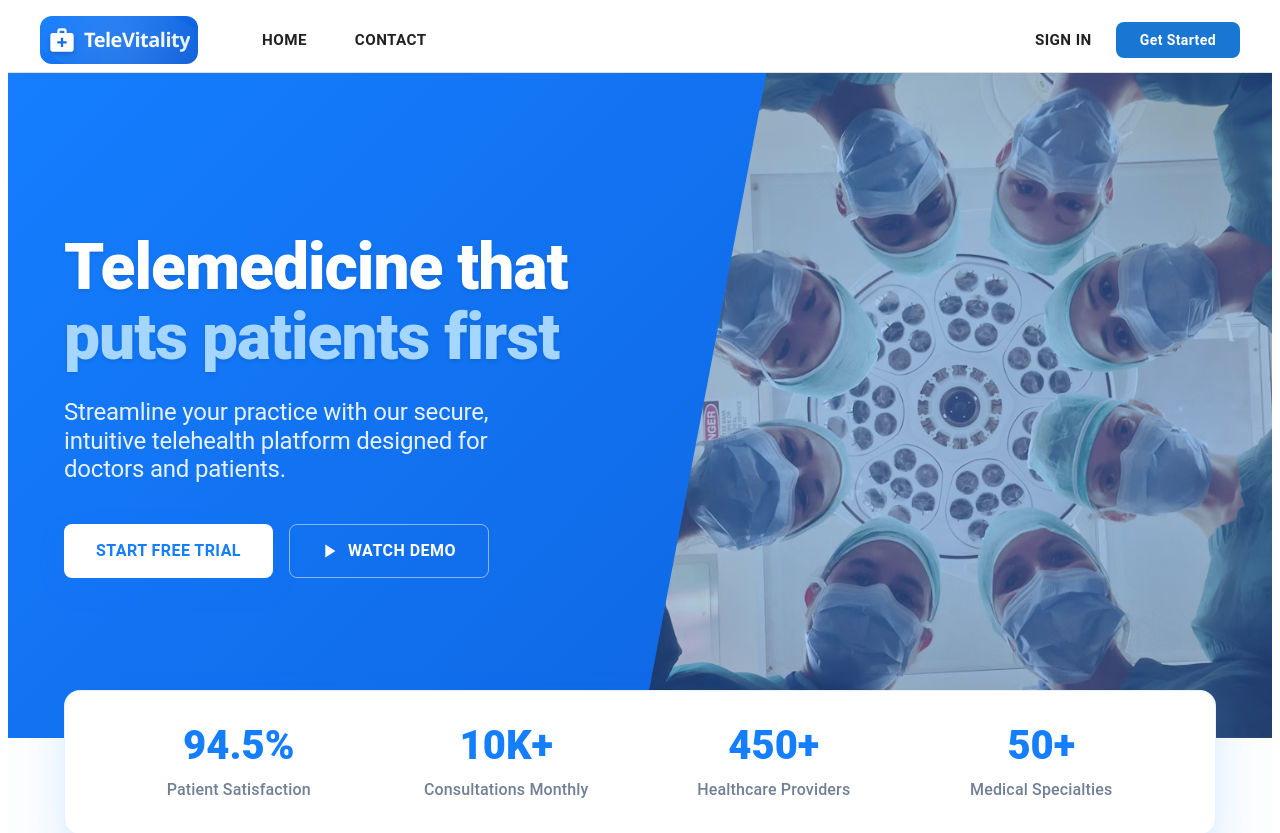
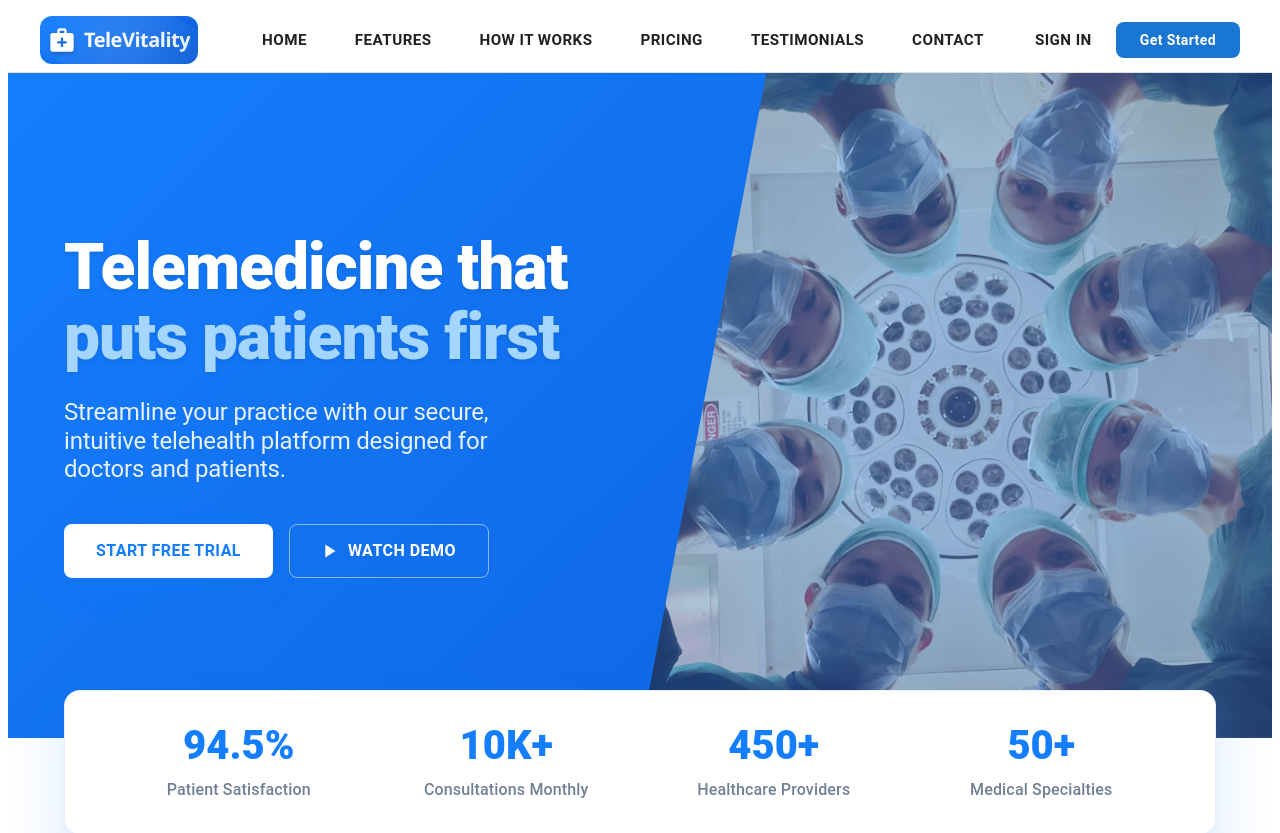
Before and after one commit to Aryaan03/TeleVitality_Connect, a React (Vite) app in the folder frontend/: page / in a window 1280 px wide. Shown: the top 833 px of the page. Built offline with nearby package versions, Linux system fonts and the light colour scheme.

Commit message:
Updated Navigation UI

```diff
--- a/frontend/src/components/Navigation.jsx
+++ b/frontend/src/components/Navigation.jsx
@@ -146,6 +146,17 @@ export default function Navigation({ onLoginClick, onRegisterClick }) {
     handleProfileMenuClose();
   };
 
+  const scrollToSection = (sectionId) => {
+    const element = document.getElementById(sectionId);
+    if (element) {
+      window.scrollTo({
+        top: element.offsetTop - 100,
+        behavior: 'smooth'
+      });
+    }
+    handleMobileMenuClose();
+  };
+
   return (
     <Box sx={{ flexGrow: 1, fontFamily: "'Segoe UI', Roboto, Helvetica, Arial, sans-serif" }}>
       <AppBar
@@ -192,10 +203,10 @@ export default function Navigation({ onLoginClick, onRegisterClick }) {
               gap: 2,
               alignItems: 'center'
             }}>
-              {!isLoggedIn && (
+              {!isLoggedIn ? (
+                <>
                   <Button
-                  component={Link}
-                  to="/"
+                    onClick={() => scrollToSection('top')}
                     sx={{
                       color: 'text.primary',
                       fontWeight: 600,
@@ -209,9 +220,85 @@ export default function Navigation({ onLoginClick, onRegisterClick }) {
                   >
                     Home
                   </Button>
-              )}
-
-              {isLoggedIn && (
+                  <Button
+                    onClick={() => scrollToSection('features')}
+                    sx={{
+                      color: 'text.primary',
+                      fontWeight: 600,
+                      fontSize: '0.95rem',
+                      px: 2,
+                      '&:hover': {
+                        color: 'primary.main',
+                        backgroundColor: 'rgba(20, 126, 255, 0.05)'
+                      }
+                    }}
+                  >
+                    Features
+                  </Button>
+                  <Button
+                    onClick={() => scrollToSection('process')}
+                    sx={{
+                      color: 'text.primary',
+                      fontWeight: 600,
+                      fontSize: '0.95rem',
+                      px: 2,
+                      '&:hover': {
+                        color: 'primary.main',
+                        backgroundColor: 'rgba(20, 126, 255, 0.05)'
+                      }
+                    }}
+                  >
+                    How It Works
+                  </Button>
+                  <Button
+                    onClick={() => scrollToSection('pricing')}
+                    sx={{
+                      color: 'text.primary',
+                      fontWeight: 600,
+                      fontSize: '0.95rem',
+                      px: 2,
+                      '&:hover': {
+                        color: 'primary.main',
+                        backgroundColor: 'rgba(20, 126, 255, 0.05)'
+                      }
+                    }}
+                  >
+                    Pricing
+                  </Button>
+                  <Button
+                    onClick={() => scrollToSection('testimonials')}
+                    sx={{
+                      color: 'text.primary',
+                      fontWeight: 600,
+                      fontSize: '0.95rem',
+                      px: 2,
+                      '&:hover': {
+                        color: 'primary.main',
+                        backgroundColor: 'rgba(20, 126, 255, 0.05)'
+                      }
+                    }}
+                  >
+                    Testimonials
+                  </Button>
+                  <Button
+                    component={Link}
+                    to="/contact"
+                    sx={{
+                      color: 'text.primary',
+                      fontWeight: 600,
+                      fontSize: '0.95rem',
+                      px: 2,
+                      '&:hover': {
+                        color: 'primary.main',
+                        backgroundColor: 'rgba(20, 126, 255, 0.05)'
+                      }
+                    }}
+                  >
+                    Contact
+                  </Button>
+                </>
+              ) : (
+                <>
                   <Button
                     component={Link}
                     to={role === "doctor" ? "/doctor-appointments" : "/appointments"}
@@ -228,8 +315,6 @@ export default function Navigation({ onLoginClick, onRegisterClick }) {
                   >
                     Appointments
                   </Button>
-              )}
-
                   <Button
                     component={Link}
                     to="/contact"
@@ -246,6 +331,8 @@ export default function Navigation({ onLoginClick, onRegisterClick }) {
                   >
                     Contact
                   </Button>
+                </>
+              )}
             </Box>
 
             {/* Right-side Actions */}
@@ -383,17 +470,33 @@ export default function Navigation({ onLoginClick, onRegisterClick }) {
           }
         }}
       >
-        {!isLoggedIn && (
+        {!isLoggedIn ? (
+          <>
+            <MenuItem onClick={() => scrollToSection('top')}>
+              <Home sx={{ mr: 1.5 }} /> Home
+            </MenuItem>
+            <MenuItem onClick={() => scrollToSection('features')}>
+              Features
+            </MenuItem>
+            <MenuItem onClick={() => scrollToSection('process')}>
+              How It Works
+            </MenuItem>
+            <MenuItem onClick={() => scrollToSection('pricing')}>
+              Pricing
+            </MenuItem>
+            <MenuItem onClick={() => scrollToSection('testimonials')}>
+              Testimonials
+            </MenuItem>
             <MenuItem
               component={Link}
-            to="/"
+              to="/contact"
               onClick={handleMobileMenuClose}
             >
-            <Home sx={{ mr: 1.5 }} /> Home
+              <ContactMail sx={{ mr: 1.5 }} /> Contact
             </MenuItem>
-        )}
-
-        {isLoggedIn && (
+          </>
+        ) : (
+          <>
             <MenuItem
               component={Link}
               to={role === "doctor" ? "/doctor-appointments" : "/appointments"}
@@ -401,8 +504,6 @@ export default function Navigation({ onLoginClick, onRegisterClick }) {
             >
               <CalendarToday sx={{ mr: 1.5 }} /> Appointments
             </MenuItem>
-        )}
-
             <MenuItem
               component={Link}
               to="/contact"
@@ -410,6 +511,8 @@ export default function Navigation({ onLoginClick, onRegisterClick }) {
             >
               <ContactMail sx={{ mr: 1.5 }} /> Contact
             </MenuItem>
+          </>
+        )}
 
         {!isLoggedIn && (
           <>
@@ -438,7 +541,7 @@ export default function Navigation({ onLoginClick, onRegisterClick }) {
         )}
       </Menu>
 
-      {/* Add Notification Menu */}
+      {/* Notification Menu */}
       <Menu
         anchorEl={notificationMenuAnchor}
         open={Boolean(notificationMenuAnchor)}
--- a/frontend/src/pages/HomePage.jsx
+++ b/frontend/src/pages/HomePage.jsx
@@ -1,4 +1,4 @@
-import React from 'react';
+import React, { useRef } from 'react';
 import {
   Button, Container, Typography, Box, Grid, Card, CardContent, TextField,
   Avatar, List, ListItem, ListItemText, Stack, IconButton, Divider,
@@ -42,6 +42,20 @@ const gradientBackground = keyframes`
 `;
 
 export default function HomePage({ onGetStartedClick, onLoginClick }) {
+  // Create refs for each section
+  const topRef = useRef(null);
+  const featuresRef = useRef(null);
+  const processRef = useRef(null);
+  const pricingRef = useRef(null);
+  const testimonialsRef = useRef(null);
+
+  const scrollToRef = (ref) => {
+    window.scrollTo({
+      top: ref.current.offsetTop - 100,
+      behavior: 'smooth'
+    });
+  };
+
   // Testimonials data with updated ratings
   const testimonials = [
     {
@@ -164,7 +178,7 @@ export default function HomePage({ onGetStartedClick, onLoginClick }) {
       overflowX: 'hidden'
     }}>
       {/* Hero Section */}
-      <Box sx={{
+      <Box ref={topRef} id="top" sx={{
         position: 'relative',
         background: 'linear-gradient(135deg, #147EFF 0%, #0E5FD9 100%)',
         color: 'white',
@@ -305,7 +319,7 @@ export default function HomePage({ onGetStartedClick, onLoginClick }) {
       </Container>
 
       {/* Why Choose Us Section */}
-      <Box id="features" sx={{ py: 12 }}>
+      <Box ref={featuresRef} id="features" sx={{ py: 12 }}>
         <Container maxWidth="lg">
           <Box sx={{ textAlign: 'center', mb: 10 }}>
             <Typography
@@ -346,7 +360,7 @@ export default function HomePage({ onGetStartedClick, onLoginClick }) {
             {features.map((feature, index) => (
               <Grid item xs={12} sm={6} md={4} key={index}>
                 <Card
-                  data-testid="feature-card" // Added test ID
+                  data-testid="feature-card"
                   sx={{
                     height: '70%',
                     p: 4,
@@ -390,7 +404,7 @@ export default function HomePage({ onGetStartedClick, onLoginClick }) {
       </Box>
 
       {/* How It Works */}
-      <Box sx={{ py: 12, bgcolor: '#F7FAFF', position: 'relative' }}>
+      <Box ref={processRef} id="process" sx={{ py: 12, bgcolor: '#F7FAFF', position: 'relative' }}>
         <Box
           sx={{
             position: 'absolute',
@@ -532,7 +546,7 @@ export default function HomePage({ onGetStartedClick, onLoginClick }) {
       </Box>
 
       {/* Pricing Section */}
-      <Box id="pricing" sx={{ py: 12, bgcolor: '#F7FAFF', position: 'relative' }}>
+      <Box ref={pricingRef} id="pricing" sx={{ py: 12, bgcolor: '#F7FAFF', position: 'relative' }}>
         <Box
           sx={{
             position: 'absolute',
@@ -584,7 +598,7 @@ export default function HomePage({ onGetStartedClick, onLoginClick }) {
             {plans.map((plan, index) => (
               <Grid item xs={12} md={4} key={index}>
                 <Card
-                  data-testid="pricing-card" // Added test ID
+                  data-testid="pricing-card"
                   sx={{
                     height: '100%',
                     borderRadius: '16px',
@@ -699,7 +713,7 @@ export default function HomePage({ onGetStartedClick, onLoginClick }) {
       </Box>
 
       {/* Testimonials */}
-      <Box id="testimonials" sx={{ py: 12, position: 'relative' }}>
+      <Box ref={testimonialsRef} id="testimonials" sx={{ py: 12, position: 'relative' }}>
         <Box
           sx={{
             position: 'absolute',
@@ -748,7 +762,7 @@ export default function HomePage({ onGetStartedClick, onLoginClick }) {
             {testimonials.map((testimonial, index) => (
               <Grid item xs={12} md={4} key={index}>
                 <Card
-                  data-testid="testimonial-card" // Added test ID
+                  data-testid="testimonial-card"
                   sx={{
                     height: '100%',
                     borderRadius: '16px',
@@ -881,7 +895,7 @@ export default function HomePage({ onGetStartedClick, onLoginClick }) {
               </Typography>
               <Stack direction="row" spacing={2}>
                 <IconButton
-                  aria-label="Facebook" // Added aria-label
+                  aria-label="Facebook"
                   sx={{
                     color: 'white',
                     opacity: 0.7,
@@ -896,7 +910,7 @@ export default function HomePage({ onGetStartedClick, onLoginClick }) {
                   <Facebook />
                 </IconButton>
                 <IconButton
-                  aria-label="Twitter" // Added aria-label
+                  aria-label="Twitter"
                   sx={{
                     color: 'white',
                     opacity: 0.7,
@@ -911,7 +925,7 @@ export default function HomePage({ onGetStartedClick, onLoginClick }) {
                   <Twitter />
                 </IconButton>
                 <IconButton
-                  aria-label="Instagram" // Added aria-label
+                  aria-label="Instagram"
                   sx={{
                     color: 'white',
                     opacity: 0.7,
@@ -926,7 +940,7 @@ export default function HomePage({ onGetStartedClick, onLoginClick }) {
                   <Instagram />
                 </IconButton>
                 <IconButton
-                  aria-label="LinkedIn" // Added aria-label
+                  aria-label="LinkedIn"
                   sx={{
                     color: 'white',
                     opacity: 0.7,
```
Lines whose indentation alone changed are shown as unchanged.
